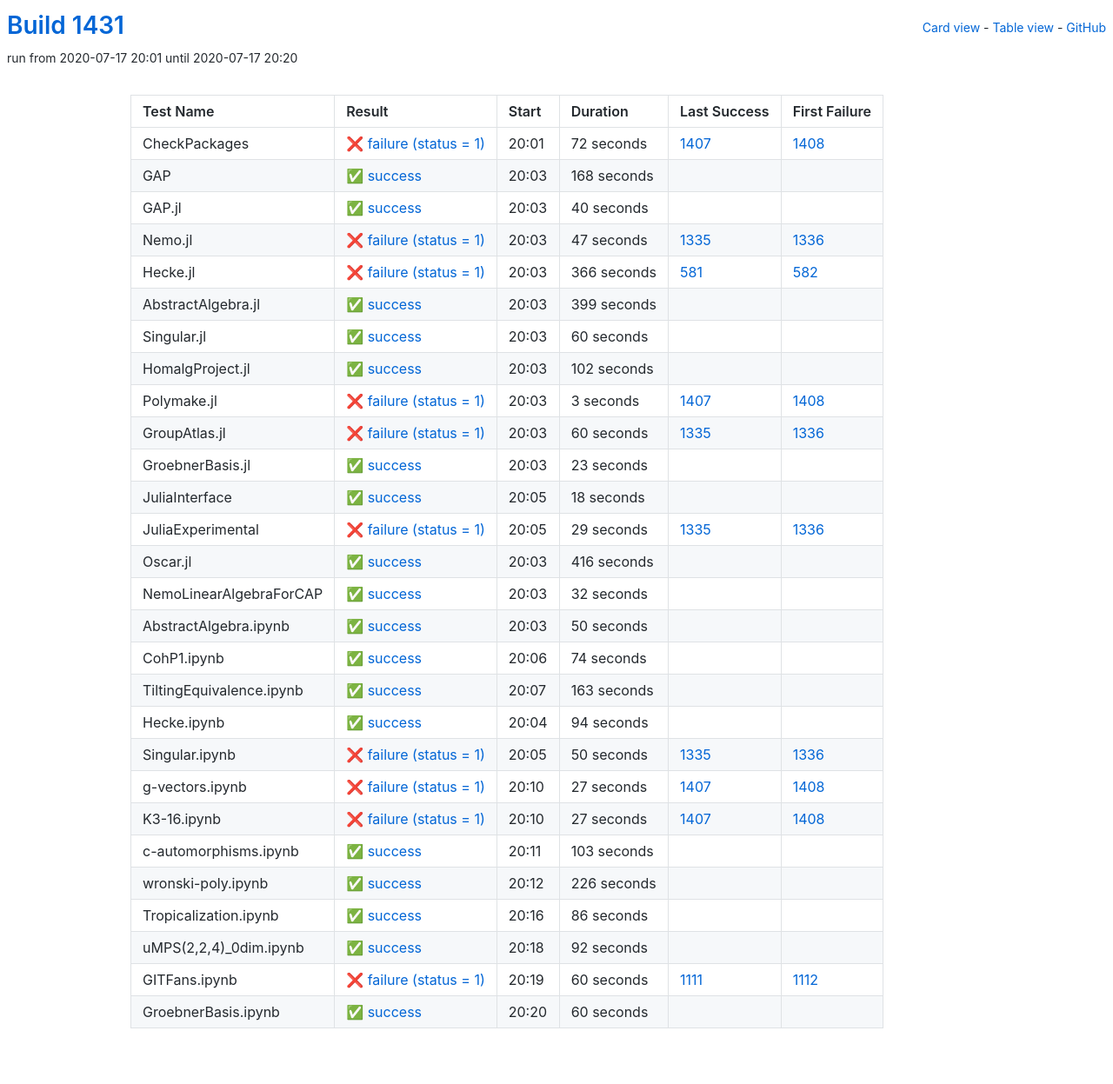
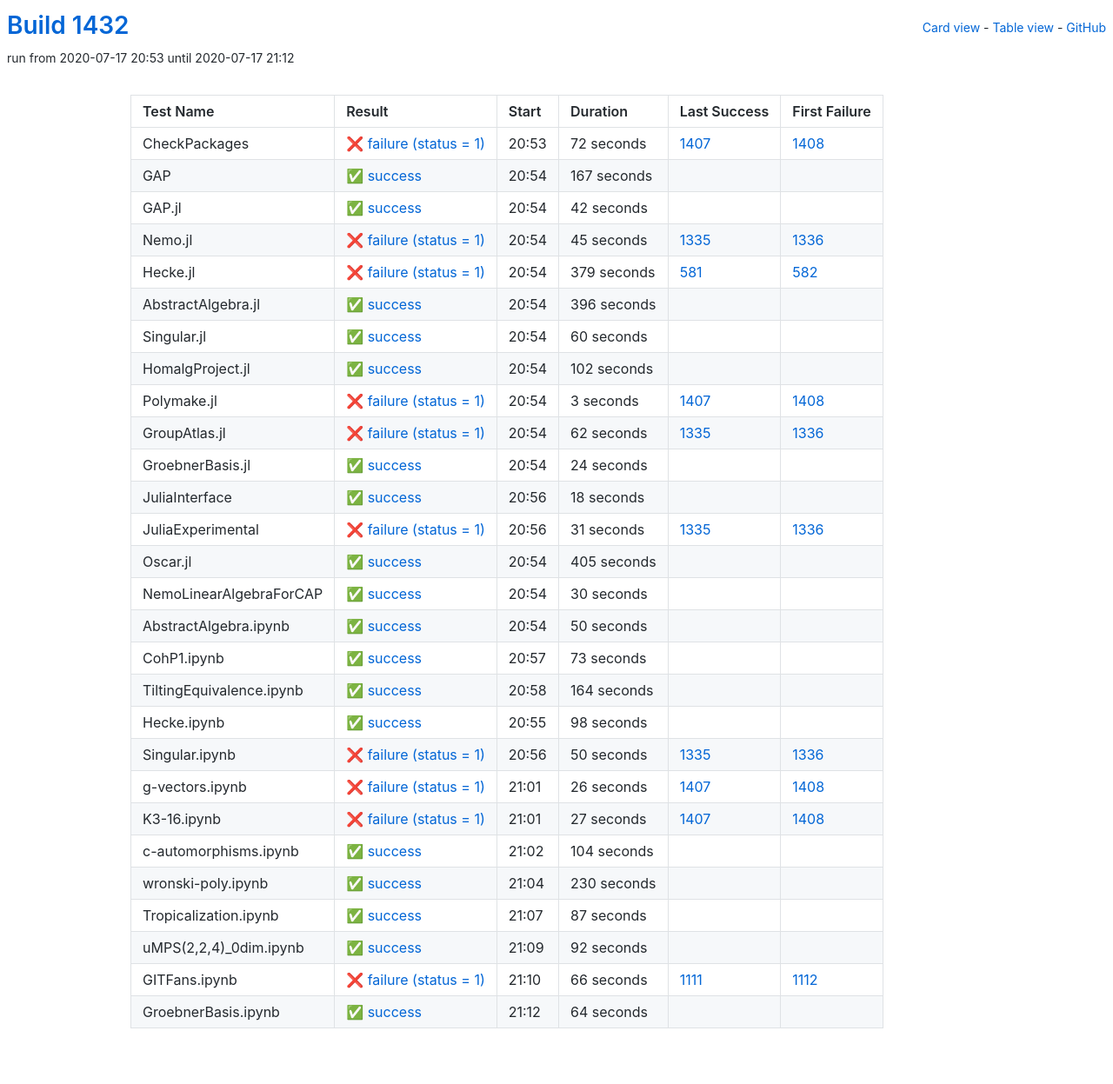
Before and after one commit to oscar-system/oscar-ci-status-1.4, a Jekyll site: the page built from table.html, in a window 1280 px wide. Shown: the whole page at 87% size. Built offline with Jekyll 4.4.1, drawn with Linux system fonts in a browser that asks for light colours.

Commit message:
Build #1432

```diff
--- a/_data/ci.yml
+++ b/_data/ci.yml
@@ -1,6 +1,6 @@
 ---
-build: 1431
-build_url: https://oscarci.mathematik.uni-kl.de/job/oscar-julia-1.4/1431/
+build: 1432
+build_url: https://oscarci.mathematik.uni-kl.de/job/oscar-julia-1.4/1432/
 job: oscar-julia-1.4
 organization: oscar-system
 repo: oscar-ci-status-1.4
@@ -8,8 +8,8 @@ repourl: https://github.com/oscar-system/oscar-ci-status-1.4
 tests:
 - name: CheckPackages
   id: checkpackages
-  log: https://oscarci.mathematik.uni-kl.de/job/oscar-julia-1.4/1431/artifact/logs/build-1431/CheckPackages.log
-  start: 2020-07-17 20:01
+  log: https://oscarci.mathematik.uni-kl.de/job/oscar-julia-1.4/1432/artifact/logs/build-1432/CheckPackages.log
+  start: 2020-07-17 20:53
   success: false
   exitcode: 1
   status: failure
@@ -20,68 +20,68 @@ tests:
   first_failure_url: https://oscarci.mathematik.uni-kl.de/job/oscar-julia-1.4/1408/
 - name: GAP
   id: gap
-  log: https://oscarci.mathematik.uni-kl.de/job/oscar-julia-1.4/1431/artifact/logs/build-1431/GAP.log
-  start: 2020-07-17 20:03
+  log: https://oscarci.mathematik.uni-kl.de/job/oscar-julia-1.4/1432/artifact/logs/build-1432/GAP.log
+  start: 2020-07-17 20:54
   success: true
   exitcode: 0
   status: success
-  duration: 168
+  duration: 167
   last_success: false
   last_success_url:
   first_failure: false
   first_failure_url:
 - name: GAP.jl
   id: gap-jl
-  log: https://oscarci.mathematik.uni-kl.de/job/oscar-julia-1.4/1431/artifact/logs/build-1431/GAP.jl.log
-  start: 2020-07-17 20:03
+  log: https://oscarci.mathematik.uni-kl.de/job/oscar-julia-1.4/1432/artifact/logs/build-1432/GAP.jl.log
+  start: 2020-07-17 20:54
   success: true
   exitcode: 0
   status: success
-  duration: 40
+  duration: 42
   last_success: false
   last_success_url:
   first_failure: false
   first_failure_url:
 - name: Nemo.jl
   id: nemo-jl
-  log: https://oscarci.mathematik.uni-kl.de/job/oscar-julia-1.4/1431/artifact/logs/build-1431/Nemo.jl.log
-  start: 2020-07-17 20:03
+  log: https://oscarci.mathematik.uni-kl.de/job/oscar-julia-1.4/1432/artifact/logs/build-1432/Nemo.jl.log
+  start: 2020-07-17 20:54
   success: false
   exitcode: 1
   status: failure
-  duration: 47
+  duration: 45
   last_success: 1335
   last_success_url: https://oscarci.mathematik.uni-kl.de/job/oscar-julia-1.4/1335/
   first_failure: 1336
   first_failure_url: https://oscarci.mathematik.uni-kl.de/job/oscar-julia-1.4/1336/
 - name: Hecke.jl
   id: hecke-jl
-  log: https://oscarci.mathematik.uni-kl.de/job/oscar-julia-1.4/1431/artifact/logs/build-1431/Hecke.jl.log
-  start: 2020-07-17 20:03
+  log: https://oscarci.mathematik.uni-kl.de/job/oscar-julia-1.4/1432/artifact/logs/build-1432/Hecke.jl.log
+  start: 2020-07-17 20:54
   success: false
   exitcode: 1
   status: failure
-  duration: 366
+  duration: 379
   last_success: 581
   last_success_url: https://oscarci.mathematik.uni-kl.de/job/oscar-julia-1.4/581/
   first_failure: 582
   first_failure_url: https://oscarci.mathematik.uni-kl.de/job/oscar-julia-1.4/582/
 - name: AbstractAlgebra.jl
   id: abstractalgebra-jl
-  log: https://oscarci.mathematik.uni-kl.de/job/oscar-julia-1.4/1431/artifact/logs/build-1431/AbstractAlgebra.jl.log
-  start: 2020-07-17 20:03
+  log: https://oscarci.mathematik.uni-kl.de/job/oscar-julia-1.4/1432/artifact/logs/build-1432/AbstractAlgebra.jl.log
+  start: 2020-07-17 20:54
   success: true
   exitcode: 0
   status: success
-  duration: 399
+  duration: 396
   last_success: false
   last_success_url:
   first_failure: false
   first_failure_url:
 - name: Singular.jl
   id: singular-jl
-  log: https://oscarci.mathematik.uni-kl.de/job/oscar-julia-1.4/1431/artifact/logs/build-1431/Singular.jl.log
-  start: 2020-07-17 20:03
+  log: https://oscarci.mathematik.uni-kl.de/job/oscar-julia-1.4/1432/artifact/logs/build-1432/Singular.jl.log
+  start: 2020-07-17 20:54
   success: true
   exitcode: 0
   status: success
@@ -92,8 +92,8 @@ tests:
   first_failure_url:
 - name: HomalgProject.jl
   id: homalgproject-jl
-  log: https://oscarci.mathematik.uni-kl.de/job/oscar-julia-1.4/1431/artifact/logs/build-1431/HomalgProject.jl.log
-  start: 2020-07-17 20:03
+  log: https://oscarci.mathematik.uni-kl.de/job/oscar-julia-1.4/1432/artifact/logs/build-1432/HomalgProject.jl.log
+  start: 2020-07-17 20:54
   success: true
   exitcode: 0
   status: success
@@ -104,8 +104,8 @@ tests:
   first_failure_url:
 - name: Polymake.jl
   id: polymake-jl
-  log: https://oscarci.mathematik.uni-kl.de/job/oscar-julia-1.4/1431/artifact/logs/build-1431/Polymake.jl.log
-  start: 2020-07-17 20:03
+  log: https://oscarci.mathematik.uni-kl.de/job/oscar-julia-1.4/1432/artifact/logs/build-1432/Polymake.jl.log
+  start: 2020-07-17 20:54
   success: false
   exitcode: 1
   status: failure
@@ -116,32 +116,32 @@ tests:
   first_failure_url: https://oscarci.mathematik.uni-kl.de/job/oscar-julia-1.4/1408/
 - name: GroupAtlas.jl
   id: groupatlas-jl
-  log: https://oscarci.mathematik.uni-kl.de/job/oscar-julia-1.4/1431/artifact/logs/build-1431/GroupAtlas.jl.log
-  start: 2020-07-17 20:03
+  log: https://oscarci.mathematik.uni-kl.de/job/oscar-julia-1.4/1432/artifact/logs/build-1432/GroupAtlas.jl.log
+  start: 2020-07-17 20:54
   success: false
   exitcode: 1
   status: failure
-  duration: 60
+  duration: 62
   last_success: 1335
   last_success_url: https://oscarci.mathematik.uni-kl.de/job/oscar-julia-1.4/1335/
   first_failure: 1336
   first_failure_url: https://oscarci.mathematik.uni-kl.de/job/oscar-julia-1.4/1336/
 - name: GroebnerBasis.jl
   id: groebnerbasis-jl
-  log: https://oscarci.mathematik.uni-kl.de/job/oscar-julia-1.4/1431/artifact/logs/build-1431/GroebnerBasis.jl.log
-  start: 2020-07-17 20:03
+  log: https://oscarci.mathematik.uni-kl.de/job/oscar-julia-1.4/1432/artifact/logs/build-1432/GroebnerBasis.jl.log
+  start: 2020-07-17 20:54
   success: true
   exitcode: 0
   status: success
-  duration: 23
+  duration: 24
   last_success: false
   last_success_url:
   first_failure: false
   first_failure_url:
 - name: JuliaInterface
   id: juliainterface
-  log: https://oscarci.mathematik.uni-kl.de/job/oscar-julia-1.4/1431/artifact/logs/build-1431/JuliaInterface.log
-  start: 2020-07-17 20:05
+  log: https://oscarci.mathematik.uni-kl.de/job/oscar-julia-1.4/1432/artifact/logs/build-1432/JuliaInterface.log
+  start: 2020-07-17 20:56
   success: true
   exitcode: 0
   status: success
@@ -152,44 +152,44 @@ tests:
   first_failure_url:
 - name: JuliaExperimental
   id: juliaexperimental
-  log: https://oscarci.mathematik.uni-kl.de/job/oscar-julia-1.4/1431/artifact/logs/build-1431/JuliaExperimental.log
-  start: 2020-07-17 20:05
+  log: https://oscarci.mathematik.uni-kl.de/job/oscar-julia-1.4/1432/artifact/logs/build-1432/JuliaExperimental.log
+  start: 2020-07-17 20:56
   success: false
   exitcode: 1
   status: failure
-  duration: 29
+  duration: 31
   last_success: 1335
   last_success_url: https://oscarci.mathematik.uni-kl.de/job/oscar-julia-1.4/1335/
   first_failure: 1336
   first_failure_url: https://oscarci.mathematik.uni-kl.de/job/oscar-julia-1.4/1336/
 - name: Oscar.jl
   id: oscar-jl
-  log: https://oscarci.mathematik.uni-kl.de/job/oscar-julia-1.4/1431/artifact/logs/build-1431/Oscar.jl.log
-  start: 2020-07-17 20:03
+  log: https://oscarci.mathematik.uni-kl.de/job/oscar-julia-1.4/1432/artifact/logs/build-1432/Oscar.jl.log
+  start: 2020-07-17 20:54
   success: true
   exitcode: 0
   status: success
-  duration: 416
+  duration: 405
   last_success: false
   last_success_url:
   first_failure: false
   first_failure_url:
 - name: NemoLinearAlgebraForCAP
   id: nemolinearalgebraforcap
-  log: https://oscarci.mathematik.uni-kl.de/job/oscar-julia-1.4/1431/artifact/logs/build-1431/NemoLinearAlgebraForCAP.log
-  start: 2020-07-17 20:03
+  log: https://oscarci.mathematik.uni-kl.de/job/oscar-julia-1.4/1432/artifact/logs/build-1432/NemoLinearAlgebraForCAP.log
+  start: 2020-07-17 20:54
   success: true
   exitcode: 0
   status: success
-  duration: 32
+  duration: 30
   last_success: false
   last_success_url:
   first_failure: false
   first_failure_url:
 - name: AbstractAlgebra.ipynb
   id: abstractalgebra-ipynb
-  log: https://oscarci.mathematik.uni-kl.de/job/oscar-julia-1.4/1431/artifact/logs/build-1431/AbstractAlgebra.ipynb.log
-  start: 2020-07-17 20:03
+  log: https://oscarci.mathematik.uni-kl.de/job/oscar-julia-1.4/1432/artifact/logs/build-1432/AbstractAlgebra.ipynb.log
+  start: 2020-07-17 20:54
   success: true
   exitcode: 0
   status: success
@@ -200,44 +200,44 @@ tests:
   first_failure_url:
 - name: CohP1.ipynb
   id: cohp1-ipynb
-  log: https://oscarci.mathematik.uni-kl.de/job/oscar-julia-1.4/1431/artifact/logs/build-1431/CohP1.ipynb.log
-  start: 2020-07-17 20:06
+  log: https://oscarci.mathematik.uni-kl.de/job/oscar-julia-1.4/1432/artifact/logs/build-1432/CohP1.ipynb.log
+  start: 2020-07-17 20:57
   success: true
   exitcode: 0
   status: success
-  duration: 74
+  duration: 73
   last_success: false
   last_success_url:
   first_failure: false
   first_failure_url:
 - name: TiltingEquivalence.ipynb
   id: tiltingequivalence-ipynb
-  log: https://oscarci.mathematik.uni-kl.de/job/oscar-julia-1.4/1431/artifact/logs/build-1431/TiltingEquivalence.ipynb.log
-  start: 2020-07-17 20:07
+  log: https://oscarci.mathematik.uni-kl.de/job/oscar-julia-1.4/1432/artifact/logs/build-1432/TiltingEquivalence.ipynb.log
+  start: 2020-07-17 20:58
   success: true
   exitcode: 0
   status: success
-  duration: 163
+  duration: 164
   last_success: false
   last_success_url:
   first_failure: false
   first_failure_url:
 - name: Hecke.ipynb
   id: hecke-ipynb
-  log: https://oscarci.mathematik.uni-kl.de/job/oscar-julia-1.4/1431/artifact/logs/build-1431/Hecke.ipynb.log
-  start: 2020-07-17 20:04
+  log: https://oscarci.mathematik.uni-kl.de/job/oscar-julia-1.4/1432/artifact/logs/build-1432/Hecke.ipynb.log
+  start: 2020-07-17 20:55
   success: true
   exitcode: 0
   status: success
-  duration: 94
+  duration: 98
   last_success: false
   last_success_url:
   first_failure: false
   first_failure_url:
 - name: Singular.ipynb
   id: singular-ipynb
-  log: https://oscarci.mathematik.uni-kl.de/job/oscar-julia-1.4/1431/artifact/logs/build-1431/Singular.ipynb.log
-  start: 2020-07-17 20:05
+  log: https://oscarci.mathematik.uni-kl.de/job/oscar-julia-1.4/1432/artifact/logs/build-1432/Singular.ipynb.log
+  start: 2020-07-17 20:56
   success: false
   exitcode: 1
   status: failure
@@ -248,20 +248,20 @@ tests:
   first_failure_url: https://oscarci.mathematik.uni-kl.de/job/oscar-julia-1.4/1336/
 - name: g-vectors.ipynb
   id: g-vectors-ipynb
-  log: https://oscarci.mathematik.uni-kl.de/job/oscar-julia-1.4/1431/artifact/logs/build-1431/g-vectors.ipynb.log
-  start: 2020-07-17 20:10
+  log: https://oscarci.mathematik.uni-kl.de/job/oscar-julia-1.4/1432/artifact/logs/build-1432/g-vectors.ipynb.log
+  start: 2020-07-17 21:01
   success: false
   exitcode: 1
   status: failure
-  duration: 27
+  duration: 26
   last_success: 1407
   last_success_url: https://oscarci.mathematik.uni-kl.de/job/oscar-julia-1.4/1407/
   first_failure: 1408
   first_failure_url: https://oscarci.mathematik.uni-kl.de/job/oscar-julia-1.4/1408/
 - name: K3-16.ipynb
   id: k3-16-ipynb
-  log: https://oscarci.mathematik.uni-kl.de/job/oscar-julia-1.4/1431/artifact/logs/build-1431/K3-16.ipynb.log
-  start: 2020-07-17 20:10
+  log: https://oscarci.mathematik.uni-kl.de/job/oscar-julia-1.4/1432/artifact/logs/build-1432/K3-16.ipynb.log
+  start: 2020-07-17 21:01
   success: false
   exitcode: 1
   status: failure
@@ -272,44 +272,44 @@ tests:
   first_failure_url: https://oscarci.mathematik.uni-kl.de/job/oscar-julia-1.4/1408/
 - name: c-automorphisms.ipynb
   id: c-automorphisms-ipynb
-  log: https://oscarci.mathematik.uni-kl.de/job/oscar-julia-1.4/1431/artifact/logs/build-1431/c-automorphisms.ipynb.log
-  start: 2020-07-17 20:11
+  log: https://oscarci.mathematik.uni-kl.de/job/oscar-julia-1.4/1432/artifact/logs/build-1432/c-automorphisms.ipynb.log
+  start: 2020-07-17 21:02
   success: true
   exitcode: 0
   status: success
-  duration: 103
+  duration: 104
   last_success: false
   last_success_url:
   first_failure: false
   first_failure_url:
 - name: wronski-poly.ipynb
   id: wronski-poly-ipynb
-  log: https://oscarci.mathematik.uni-kl.de/job/oscar-julia-1.4/1431/artifact/logs/build-1431/wronski-poly.ipynb.log
-  start: 2020-07-17 20:12
+  log: https://oscarci.mathematik.uni-kl.de/job/oscar-julia-1.4/1432/artifact/logs/build-1432/wronski-poly.ipynb.log
+  start: 2020-07-17 21:04
   success: true
   exitcode: 0
   status: success
-  duration: 226
+  duration: 230
   last_success: false
   last_success_url:
   first_failure: false
   first_failure_url:
 - name: Tropicalization.ipynb
   id: tropicalization-ipynb
-  log: https://oscarci.mathematik.uni-kl.de/job/oscar-julia-1.4/1431/artifact/logs/build-1431/Tropicalization.ipynb.log
-  start: 2020-07-17 20:16
+  log: https://oscarci.mathematik.uni-kl.de/job/oscar-julia-1.4/1432/artifact/logs/build-1432/Tropicalization.ipynb.log
+  start: 2020-07-17 21:07
   success: true
   exitcode: 0
   status: success
-  duration: 86
+  duration: 87
   last_success: false
   last_success_url:
   first_failure: false
   first_failure_url:
 - name: uMPS(2,2,4)_0dim.ipynb
   id: umps-2-2-4-0dim-ipynb
-  log: https://oscarci.mathematik.uni-kl.de/job/oscar-julia-1.4/1431/artifact/logs/build-1431/uMPS-2-2-4-_0dim.ipynb.log
-  start: 2020-07-17 20:18
+  log: https://oscarci.mathematik.uni-kl.de/job/oscar-julia-1.4/1432/artifact/logs/build-1432/uMPS-2-2-4-_0dim.ipynb.log
+  start: 2020-07-17 21:09
   success: true
   exitcode: 0
   status: success
@@ -320,24 +320,24 @@ tests:
   first_failure_url:
 - name: GITFans.ipynb
   id: gitfans-ipynb
-  log: https://oscarci.mathematik.uni-kl.de/job/oscar-julia-1.4/1431/artifact/logs/build-1431/GITFans.ipynb.log
-  start: 2020-07-17 20:19
+  log: https://oscarci.mathematik.uni-kl.de/job/oscar-julia-1.4/1432/artifact/logs/build-1432/GITFans.ipynb.log
+  start: 2020-07-17 21:10
   success: false
   exitcode: 1
   status: failure
-  duration: 60
+  duration: 66
   last_success: 1111
   last_success_url: https://oscarci.mathematik.uni-kl.de/job/oscar-julia-1.4/1111/
   first_failure: 1112
   first_failure_url: https://oscarci.mathematik.uni-kl.de/job/oscar-julia-1.4/1112/
 - name: GroebnerBasis.ipynb
   id: groebnerbasis-ipynb
-  log: https://oscarci.mathematik.uni-kl.de/job/oscar-julia-1.4/1431/artifact/logs/build-1431/GroebnerBasis.ipynb.log
-  start: 2020-07-17 20:20
+  log: https://oscarci.mathematik.uni-kl.de/job/oscar-julia-1.4/1432/artifact/logs/build-1432/GroebnerBasis.ipynb.log
+  start: 2020-07-17 21:12
   success: true
   exitcode: 0
   status: success
-  duration: 60
+  duration: 64
   last_success: false
   last_success_url:
   first_failure: false
```
Also changed, not shown: README.md.
